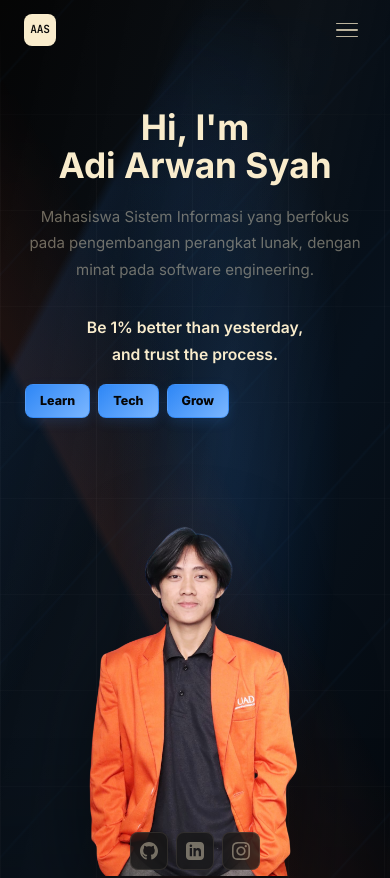
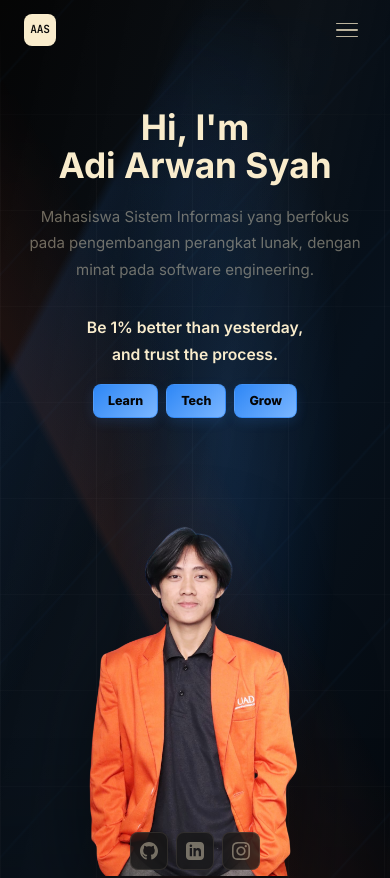
Before and after one commit to wannnn27/myportofolio, a React (Vite) app: page / in a window 390 px wide. Shown: the top 878 px of the page. Built offline with nearby package versions, Linux system fonts and the light colour scheme.

Commit message:
style: center-align learn, tech, grow links in mobile query view

```diff
--- a/src/components/Hero.css
+++ b/src/components/Hero.css
@@ -387,7 +387,8 @@
   }
 
   .hero-buttons,
-  .hero-stats {
+  .hero-stats,
+  .hero-mantra-links {
     justify-content: center;
   }
 }
```
